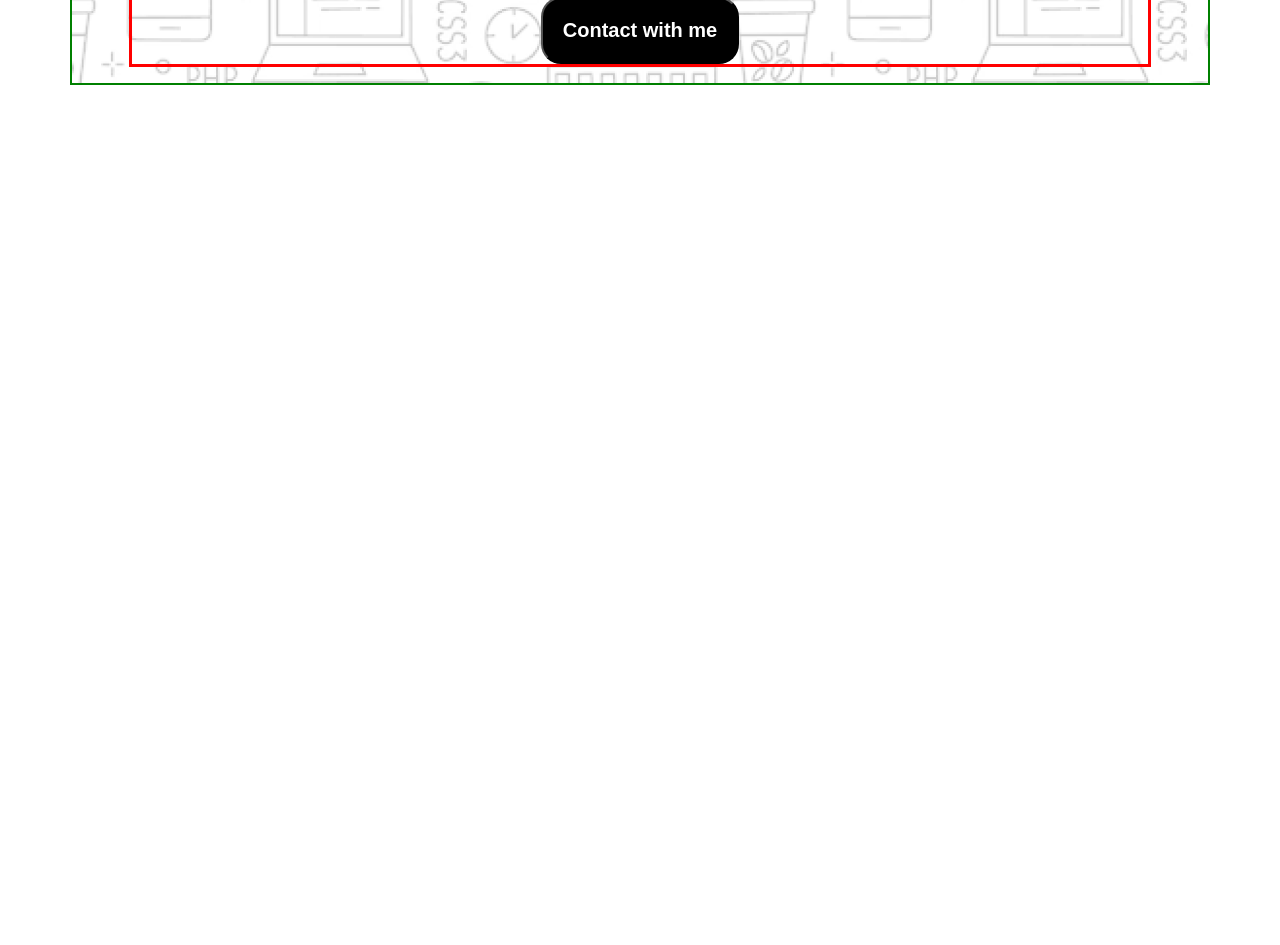
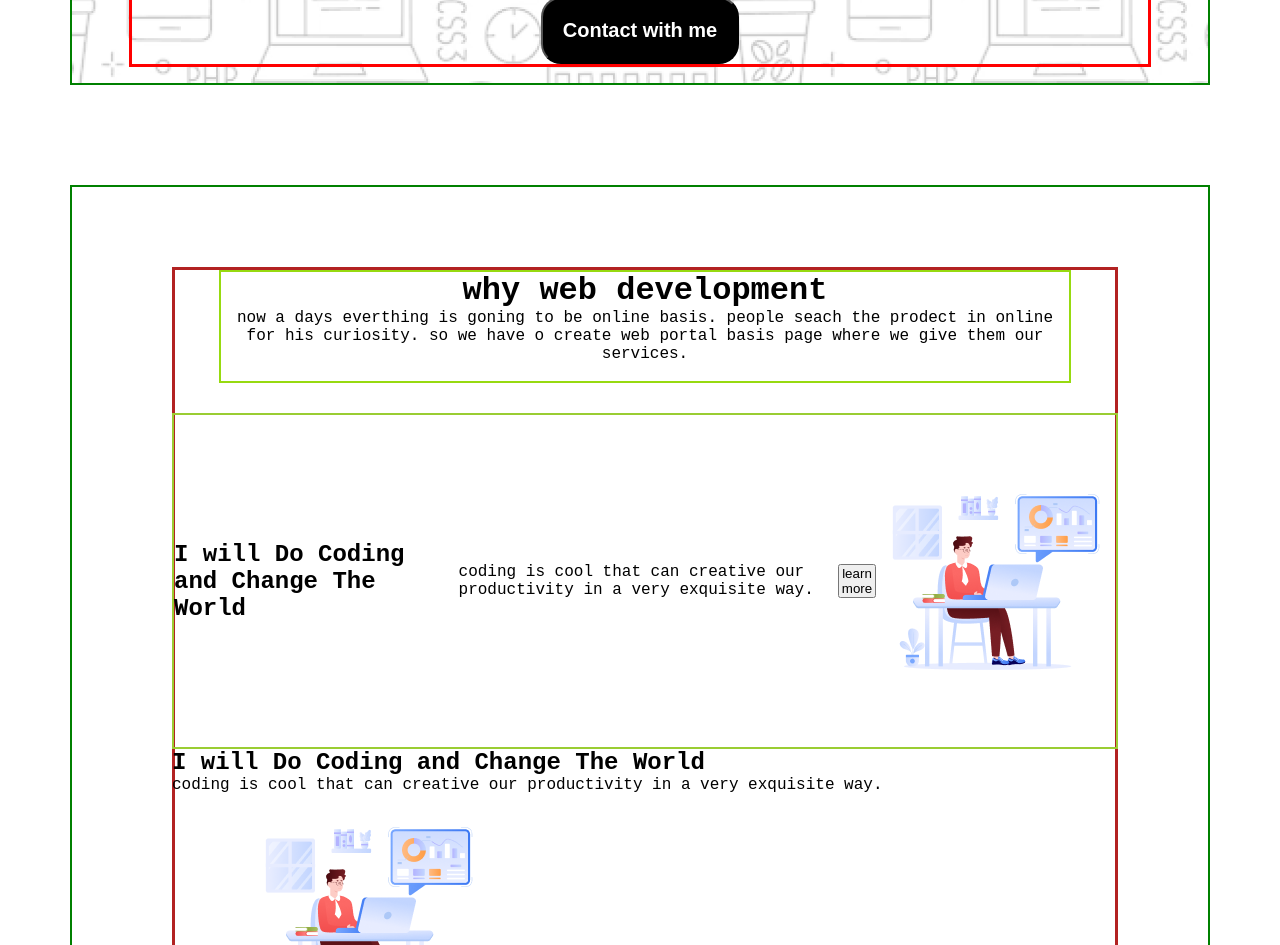
Before and after one commit to RahmanRakibur/assignment1, a plain HTML site: page index.html in a window 1280 px wide. Shown: the part 635-1580 px from the top of the page. Before the commit the page ends 800 px from the top, so only its background shows below. Drawn offline with Linux system fonts and the light colour scheme; a web font is replaced by a local one.

Commit message:
its web-development section

```diff
--- a/index.html
+++ b/index.html
@@ -7,7 +7,7 @@
     <link rel="stylesheet" href="style.css">
 </head>
 <body>
-  <div class="banner banner-top">
+  <div class="banner" id="top">
        <div class="banner-container container">
          <div class="firstimg">
             <img src="images/Group.png" alt="">
@@ -19,5 +19,38 @@
         <button class="btn">Contact with me</button>
        </div>
      </div>
+
+     <div class="develpment"  id="top">
+      <div class="container " id="second-layer">
+        <div class="upper-part container ">
+          <h1>why web development</h1>
+        <p>now a days everthing is goning to be online basis. people seach the prodect in online for his curiosity. so we have o create web portal basis page where we give them our services.  </p>
+        </div>
+        <div class="coding">
+
+          <div class="box">
+            <h2>I will Do Coding and Change The World</h2>
+          <p>coding is cool that can creative our productivity in a very exquisite way.</p>
+          <button>learn more</button>
+
+          <img src="/images/Group 3.png" alt="">
+          </div>
+
+
+          <h2>I will Do Coding and Change The World</h2>
+          <p>coding is cool that can creative our productivity in a very exquisite way.</p>
+          <button>learn more</button>
+
+          <img src="./images/Group 3.png" alt="">
+
+          <h2>I will Do Coding and Change The World</h2>
+          <p>coding is cool that can creative our productivity in a very exquisite way.</p>
+          <button>learn more</button>
+
+          <img src="/images/Group 4.png" alt="">
+
+        </div>
+      </div>
+     </div>
 </body>
 </html>
--- a/style.css
+++ b/style.css
@@ -14,7 +14,7 @@ body{
     background-image: url(images/Hero-bg.png);
     margin: 0 auto;
 }
-.banner-top{
+#top{
     margin-top: 100px;
 }
 .banner-container{
@@ -63,3 +63,33 @@ margin-top: 30px;
     color:  white;
     background: black;
 }
+
+.develpment{
+    margin-top: 120px;
+    width: 1140px;
+    height: 1393px;
+    border: 2px solid green;
+    margin: 0 auto;
+}
+#second-layer {
+   width: 946px;
+height: 1233px;
+border: 3px solid firebrick;
+margin: 80px 100px;
+
+}
+.upper-part {
+    margin-top: 0;
+    width: 852px;
+height: 113px;
+border: 2px solid rgb(151, 218, 16);
+text-align: center;
+}
+.box{
+    display: flex;
+    justify-content: space-around;
+    align-items: center;
+    width: 946px;
+height: 336px;
+border: 2px solid yellowgreen;
+}
```
